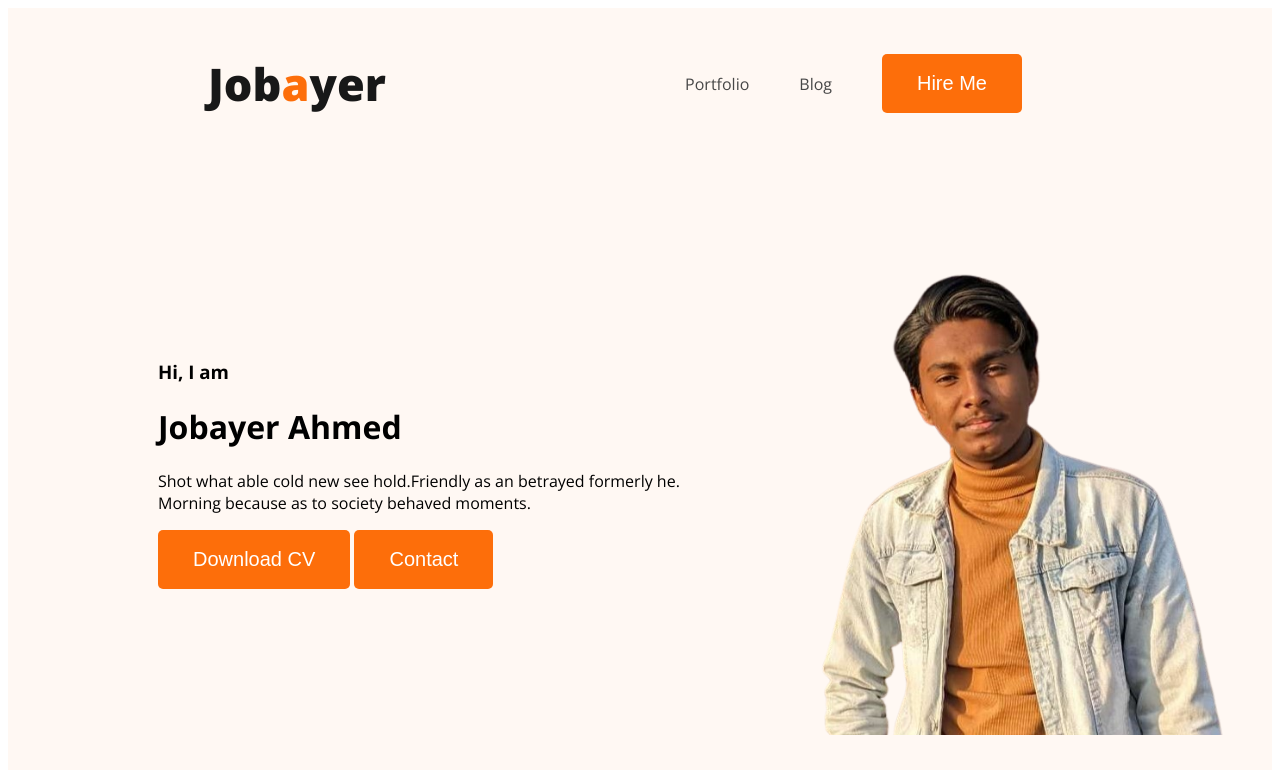
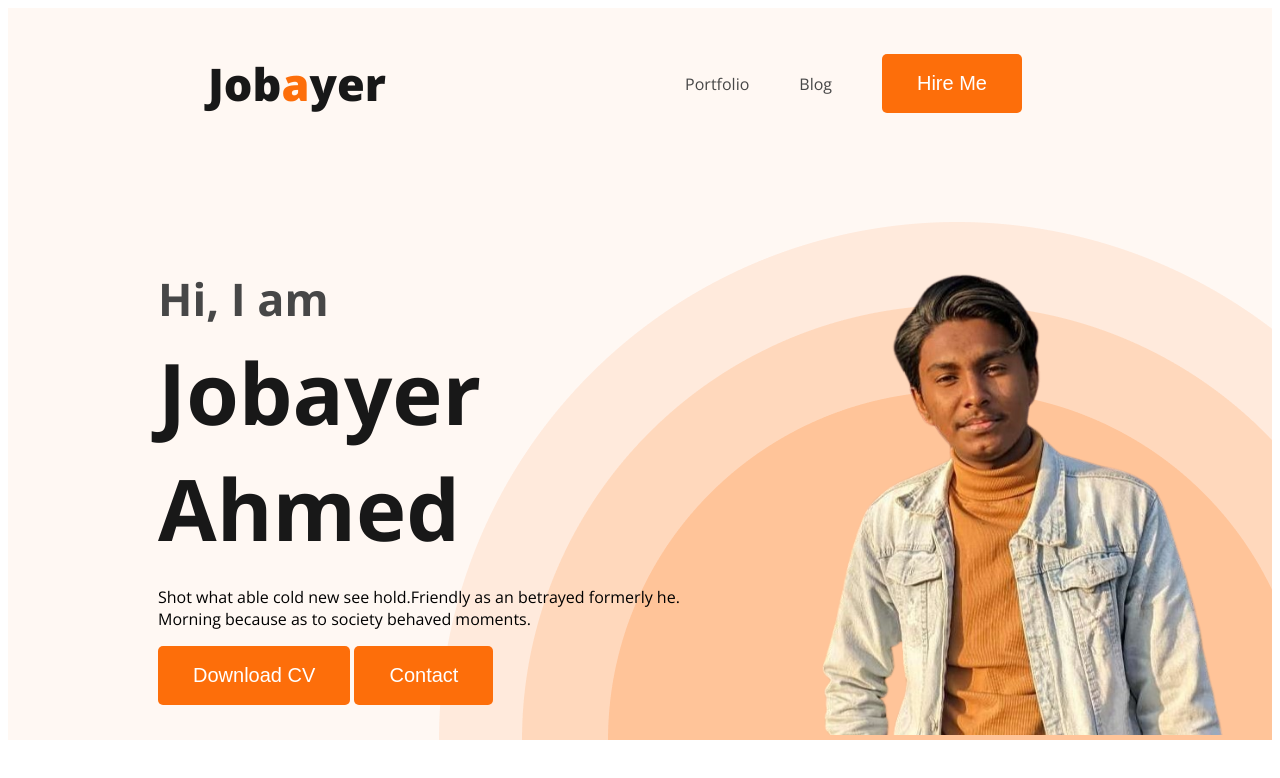
Before and after one commit to ahmed-jobayer/Developer-Portfolio, a plain HTML site: page index.html in a window 1280 px wide. Drawn offline with nearby package versions, Linux system fonts and the light colour scheme.

Commit message:
added profile description

```diff
--- a/index.html
+++ b/index.html
@@ -23,7 +23,7 @@
             <div class="banner-content">
                 <h3 class="banner-greeting">Hi, I  am</h3>
                 <h1 class="banner-title">Jobayer Ahmed</h1>
-                <p>
+                <p class="banner-des">
                     Shot what able cold new see hold.Friendly as an betrayed formerly he. Morning because as to society behaved moments.
                 </p>
                 <button class="btn-primary">Download CV</button>
--- a/styles/portfolio.css
+++ b/styles/portfolio.css
@@ -49,11 +49,14 @@ nav a {
 /* header related style */
 
 .header {
-    background-color: #FFF8F3;;
+    background-color: #FFF8F3;
+    background-image: url('../images/header_bg.png');
+    background-repeat: no-repeat;
+    background-position: bottom right;
 }
 
 .banner {
-    padding: 30px 30px 30px 150px;
+    padding: 30px 30px 0 150px;
     display: flex;
     align-items: center;
 }
@@ -61,3 +64,22 @@ nav a {
 .banner .profile-pic {
 width: 500px;
 }
+
+.banner-greeting {
+    font-size: 45px;
+    color: #474747;
+    margin-bottom: 0;
+}
+
+.banner-title {
+    font-size: 85px;
+    font-weight: 700;
+    color: #181818;
+    margin-top: 5px;
+    margin-bottom: 20px;
+}
+
+.banner-des {
+    margin-top: 0;
+    max-width: 550px;
+}
```
